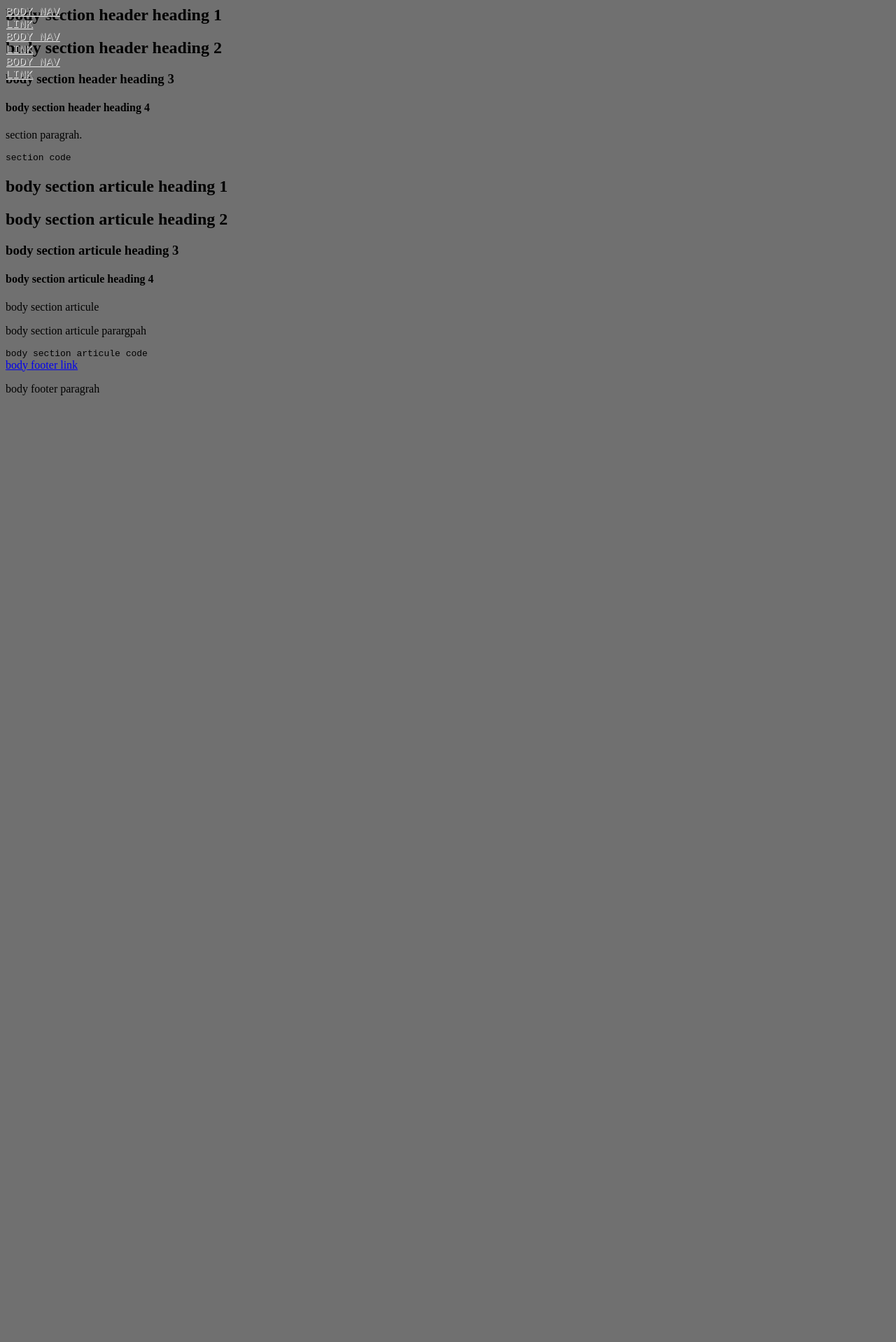
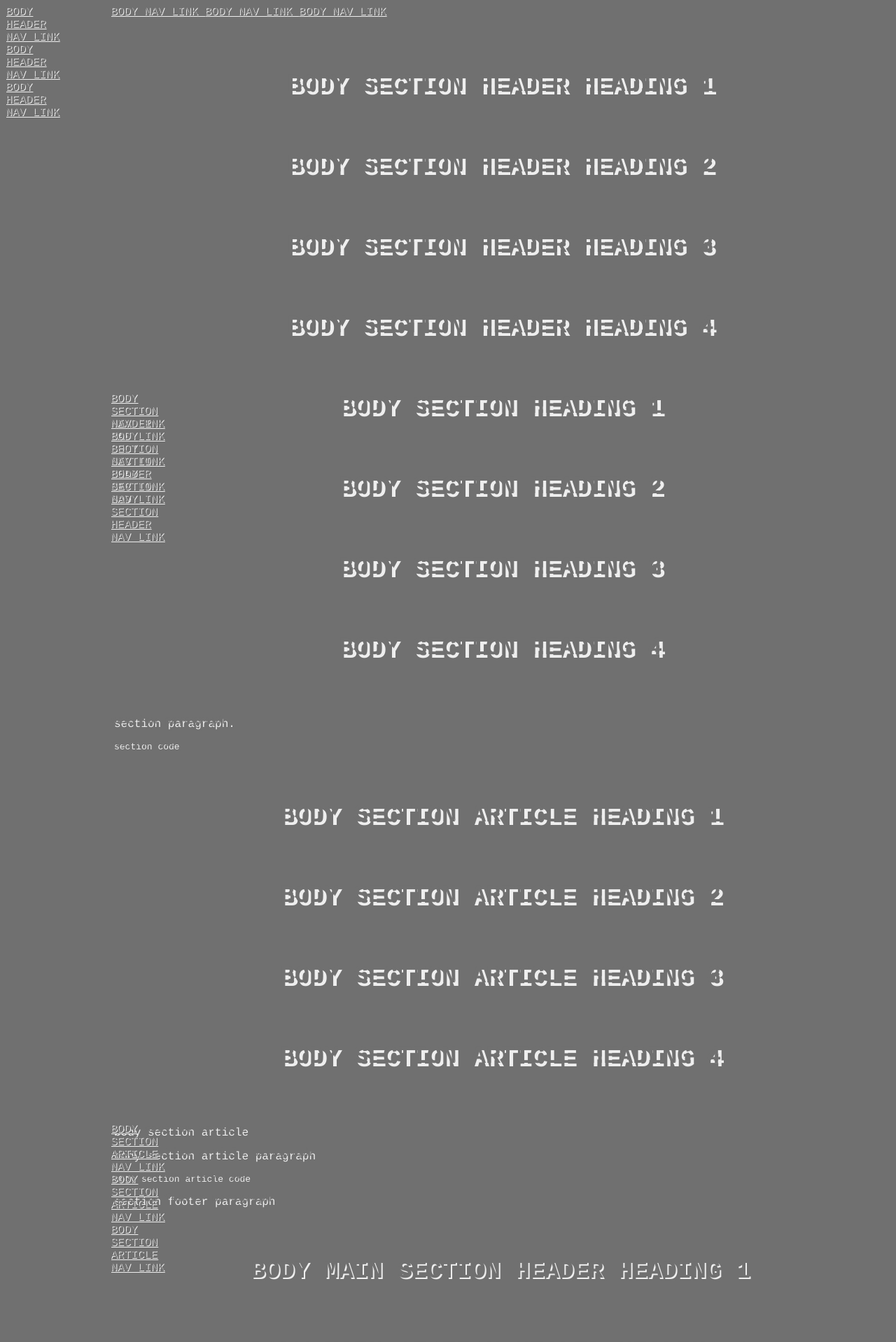
Before and after one commit to vashman/web_meda, a Jekyll site: the page built from struct.html, in a window 1280 px wide. Shown: the top 1918 px of the page at 70% size. Built offline with Jekyll 4.4.1, drawn with Linux system fonts in a browser that asks for light colours; before the commit the page ends 900 px from its top, so only the background shows below that; some of the changed text lies outside the part shown.

Commit message:
updated css

```diff
--- a/_includes/site_header.html
+++ b/_includes/site_header.html
@@ -1,5 +1,3 @@
----
----
 <!DOCTYPE html>
 <html>
 <head>
--- a/css/layout/vintage.scss
+++ b/css/layout/vintage.scss
@@ -1,13 +1,12 @@
 ---
 ---
 
+$content_margin: 150px;
+
 /* Vintage layout */
-code {
-  white-space: pre;
-}
-
-/* Navigation */
-nav{
+body {
+header {
+  nav {
   align:left;
   position: fixed;
   margin:0px;
@@ -16,46 +15,30 @@ max-width: 85px;
   float:left;
   clear:left;
 
-a{
+  a {
   text-align:left;
   }
 
-a:visited{
-text-align:left;
+  a:hover {
+  text-align: center;
+  }
+  } /* nav */
+} /* header */
+
+nav {
+  margin-left:$content_margin;
 }
 
-a:hover{
-text-align: center;
-}
+section {
+  margin-left:$content_margin;
 
-div {}
-
-} /* nav */
-
-main {
-margin-left:150px;
-
-h1, h2, h3, h4, h5, h6, h7 {
+  h1, h2, h3, h4, h5, h6 {
   text-align: center;
   margin: 75px auto;
-}
-
-div{
   }
 
   img {
   align:center;
   }
-
-} /* main */
-
-form{
-margin-left:12%;
-
-
-input{
-padding:10px 20px !important;
-font-size:14px !important;
-}
-
-} /* form */
+} /* section */
+} /* body */
--- a/css/theme/vintage.scss
+++ b/css/theme/vintage.scss
@@ -6,67 +6,71 @@ background:#707070;
 }
 
 /* Navigation */
-nav{
-a{
+nav {
+  a {
   font-family: "League-Gothic", Courier;
   text-transform: uppercase;
   color: #707070;
   text-shadow: 1px 1px 0px #eee, 1px 1px 0px #707070;
   }
 
-a:visited{
+  a:visited {
   font-family: "League-Gothic", Courier;
   text-transform: lowercase;
   color: #707070;
   text-shadow: 1px 2px 1px #eee, 2px 2px 3px #707070;
   }
-a:hover{
+
+  a:hover {
   font-family: "League-Gothic", Courier;
   text-transform: uppercase;
   color: #707070;
   text-shadow: 1px 2px 1px #eee, 2px 2px 5px #707070;
   }
 
-ul{
+  ul {
   list-style:none;
   }
 } /* nav */
 
 main {
-p{
+  p {
   font-family: "League-Gothic", Courier;
-color:#2E2A30;
+  //color:#2E2A30;
   }
 
   h1, h2, h3, h4, h5, h6, h7 {
-margin: 75px auto;
   font-family: "League-Gothic", Courier;
   font-size: 20px; text-transform: uppercase;
   color: #707070;
   text-shadow: 2px 2px 0px #eee, 5px 5px 0px #707070;
   }
-a{
+
+  a {
   color:yellow;
   }
-div{
+
+  section {
   border-radius:25px;
   border-color:black;
   }
+
   img {
   align:center;
   }
-
 } /* main */
 
-/* Header */
-.header{}
-p.header{
-text-align: center;
-margin: 200px auto;
+
+header {
 font-family: "League-Gothic", Courier;
-font-size: 200px; text-transform: uppercase;
 color: #707070;
 text-shadow: 5px 5px 0px #eee, 7px 7px 0px #707070;
+
+  h1, h2, h3, h4, h5 {
+  border-radius:25px;
+  font-family: "League-Gothic", Courier;
+  font-size: 35px; text-transform: uppercase;
+  }
 }
 
 img.header{
@@ -79,18 +83,15 @@ width:200px;
 height:125px;
 }
 
-form{
+form {
 margin-left:12%;
 
-h1, h2, h3, h4, h5 {
-border-radius:25px;
-font-family: "League-Gothic", Courier;
-}
-p{
+  p {
   font-family: "League-Gothic", Courier;
   color:#2E2A30;
   }
-input{
+
+  input {
   border-top:2px solid #a3ceda;
   border-left:2px solid #a3ceda;
   border-right:2px solid #4f6267;
@@ -101,7 +102,8 @@ background-color:#c4f1fe;
   font-weight: bold;
   color:#2d525d;
   }
-td{
+
+  td {
   font-family: "League-Gothic", Courier;
   color:#2E2A30;
   }
--- a/struct.html
+++ b/struct.html
@@ -5,6 +5,14 @@
 <script src="{{ site.baseurl }}/script/cookie.js"></script>
 {% include css.html %}
 <body>
+  <header>
+    <nav>
+    <a href="#">body header nav link </a>
+    <a href="#">body header nav link </a>
+    <a href="#">body header nav link </a>
+    </nav>
+  </header>
+
 <nav>
   <a href="#">body nav link </a>
   <a href="#">body nav link </a>
@@ -17,28 +25,93 @@
   <h2>body section header heading 2</h2>
   <h3>body section header heading 3</h3>
   <h4>body section header heading 4</h4>
-  <nav></nav>
+    <nav>
+      <a href="#">body section header nav link </a>
+      <a href="#">body section header nav link </a>
+      <a href="#">body section header nav link </a>
+    </nav>
   <header>
-
-  <p>section paragrah.</p>
+  <nav>
+    <a href="#">body section nav link </a>
+    <a href="#">body section nav link </a>
+    <a href="#">body section nav link </a>
+  </nav>
+  <h1>body section heading 1</h1>
+  <h2>body section heading 2</h2>
+  <h3>body section heading 3</h3>
+  <h4>body section heading 4</h4>
+  <p>section paragraph.</p>
   <code>section code</code>
 
-  <articule>
-  <h1> body section articule heading 1</h1>
-  <h2> body section articule heading 2</h2>
-  <h3> body section articule heading 3</h3>
-  <h4> body section articule heading 4</h4>
-  <nav></nav>
-  body section articule
-  <p>body section articule parargpah</p>
-  <code>body section articule code</code>
-  </articule>
+  <article>
+  <h1> body section article heading 1</h1>
+  <h2> body section article heading 2</h2>
+  <h3> body section article heading 3</h3>
+  <h4> body section article heading 4</h4>
+    <nav>
+      <a href="#">body section article nav link </a>
+      <a href="#">body section article nav link </a>
+      <a href="#">body section article nav link </a>
+    </nav>
+  body section article
+  <p>body section article paragraph</p>
+  <code>body section article code</code>
+  </article>
 
+  <footer>
+   <p>section footer paragraph</p>
+  </footer>
 </section>
+
+<main>
+  <section>
+    <header>
+    <h1>body main section header heading 1</h1>
+    <h2>body main section header heading 2</h2>
+    <h3>body main section header heading 3</h3>
+    <h4>body main section header heading 4</h4>
+      <nav>
+        <a href="#">body main section header nav link </a>
+        <a href="#">body main section header nav link </a>
+        <a href="#">body main section header nav link </a>
+      </nav>
+    <header>
+    <nav>
+      <a href="#">body main section nav link </a>
+      <a href="#">body main section nav link </a>
+      <a href="#">body main section nav link </a>
+    </nav>
+    <h1>body main section heading 1</h1>
+    <h2>body main section heading 2</h2>
+    <h3>body main section heading 3</h3>
+    <h4>body main section heading 4</h4>
+    <p>body main section paragraph.</p>
+    <code>body main section code</code>
+
+    <article>
+    <h1> body main section article heading 1</h1>
+    <h2> body main section article heading 2</h2>
+    <h3> body main section article heading 3</h3>
+    <h4> body main section article heading 4</h4>
+      <nav>
+        <a href="#">body main section article nav link </a>
+        <a href="#">body main section article nav link </a>
+        <a href="#">body main section article nav link </a>
+      </nav>
+    body main section article
+    <p>body main section article paragraph</p>
+    <code>body main section article code</code>
+    </article>
+
+    <footer>
+     <p>body main section footer paragraph</p>
+    </footer>
+  </section>
+</main>
 
 <footer>
 <a href="#">body footer link </a>
-<p>body footer paragrah</p>
+<p>body footer paragraph</p>
 </footer>
 
 </body>
```
Also changed, not shown: 1 other file. Lines whose indentation alone changed are shown as unchanged.
